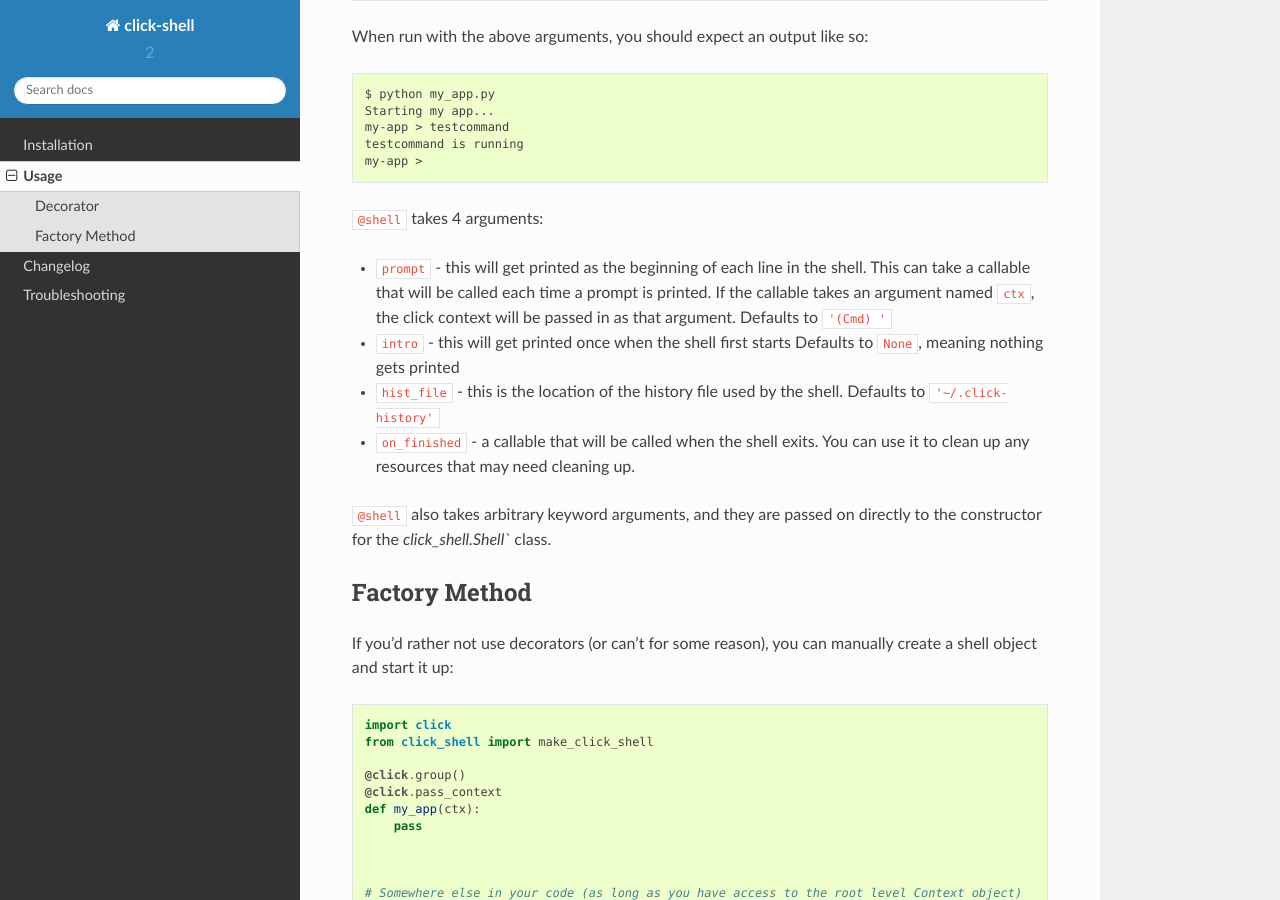
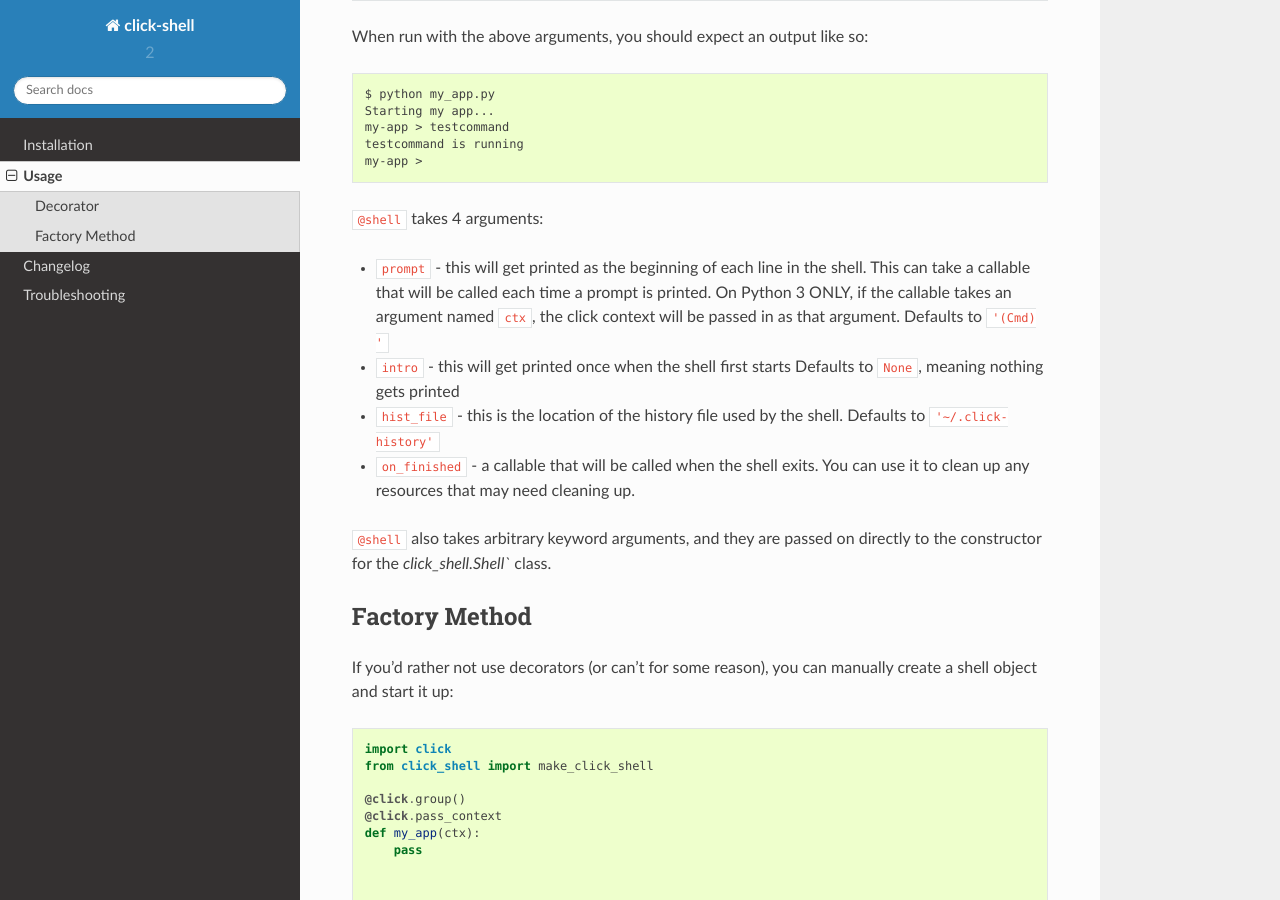
Before and after one commit to clarkperkins/click-shell, a Sphinx documentation site: the page built from docs/usage.rst, in a window 1280 px wide and 900 px high, scrolled down 665 px. Built offline with Sphinx 7.4.7 and the Read the Docs theme 2.0.0, drawn with Linux system fonts in a browser that asks for light colours.

Commit message:
Update docs around prompt

```diff
--- a/docs/usage.rst
+++ b/docs/usage.rst
@@ -45,7 +45,8 @@ When run with the above arguments, you should expect an output like so:
 
 - ``prompt`` - this will get printed as the beginning of each line in the shell.
   This can take a callable that will be called each time a prompt is printed.
-  If the callable takes an argument named ``ctx``, the click context will be passed in as that argument.
+  On Python 3 ONLY, if the callable takes an argument named ``ctx``,
+  the click context will be passed in as that argument.
   Defaults to ``'(Cmd) '``
 - ``intro`` - this will get printed once when the shell first starts
   Defaults to ``None``, meaning nothing gets printed
```
